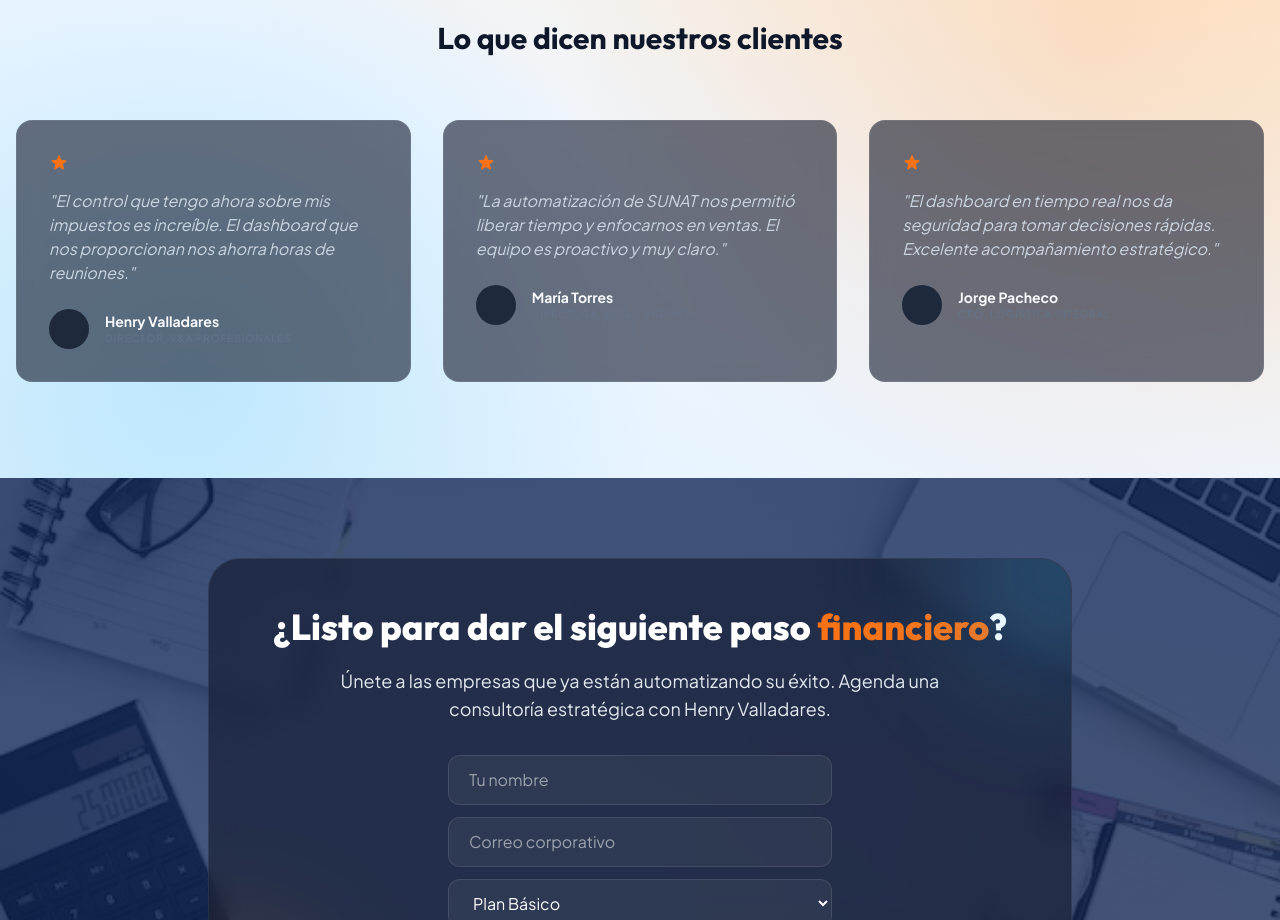
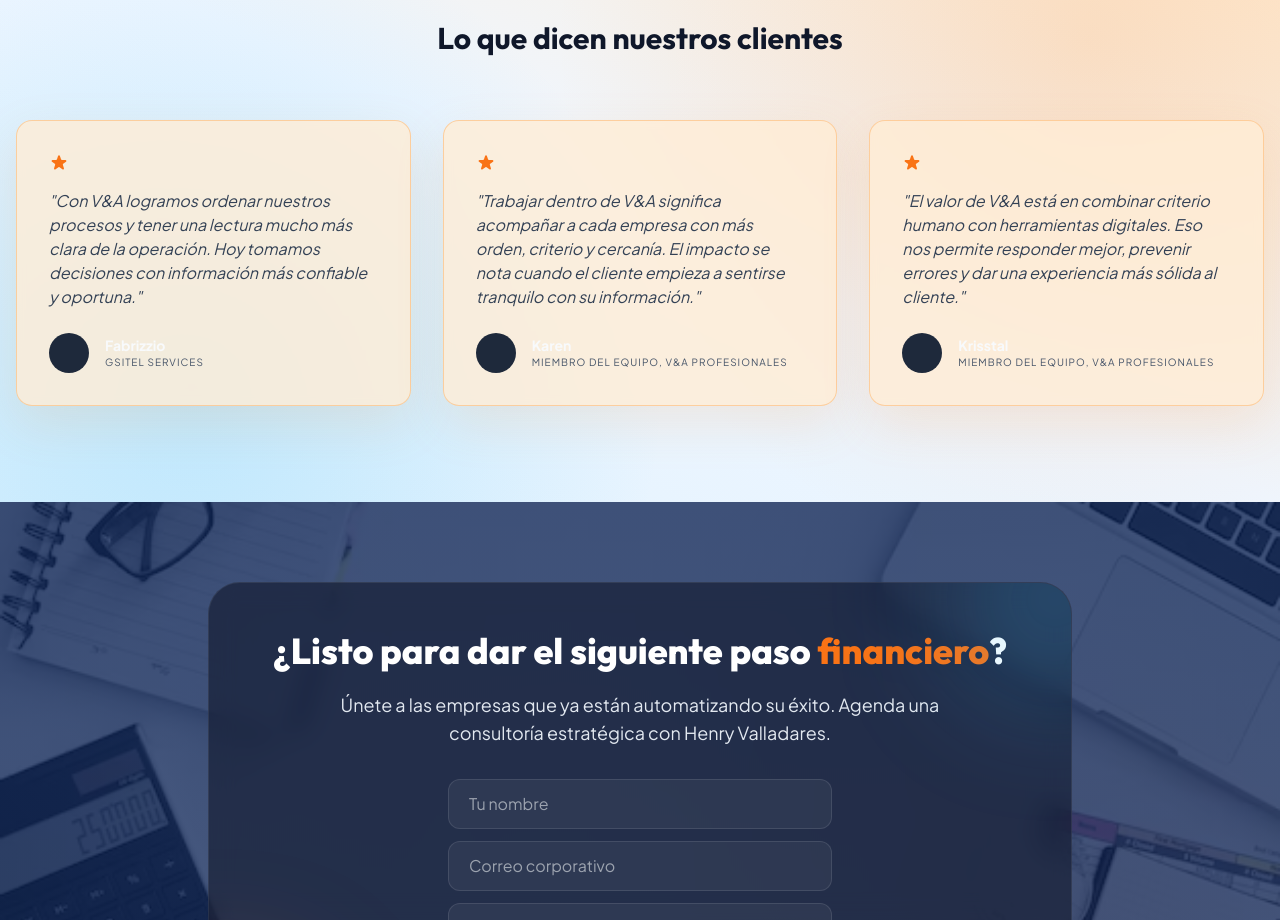
Before and after one commit to FabrizCastro/va-website, a Next.js app: page / in a window 1280 px wide. Shown: the part 6760-7680 px from the top of the page. Built offline with nearby package versions, Linux system fonts and the light colour scheme.

Commit message:
Update TestimonialsSection.tsx

```diff
--- a/components/TestimonialsSection.tsx
+++ b/components/TestimonialsSection.tsx
@@ -7,64 +7,64 @@ export default function TestimonialsSection() {
           Lo que dicen nuestros clientes
         </h2>
         <div className="grid md:grid-cols-3 gap-8">
-          <div className="glass-card p-8 rounded-2xl border border-white/5 relative">
+          <div className="p-8 rounded-2xl border border-orange-300/60 bg-orange-100/80 shadow-[0_18px_50px_rgba(251,146,60,0.14)] relative backdrop-blur-sm">
             <div className="text-brand-secondary mb-4 flex">
               <svg className="w-5 h-5 fill-current" viewBox="0 0 20 20">
                 <path d="M9.049 2.927c.3-.921 1.603-.921 1.902 0l1.07 3.292a1 1 0 00.95.69h3.462c.969 0 1.371 1.24.588 1.81l-2.8 2.034a1 1 0 00-.364 1.118l1.07 3.292c.3.921-.755 1.688-1.54 1.118l-2.8-2.034a1 1 0 00-1.175 0l-2.8 2.034c-.784.57-1.838-.197-1.539-1.118l1.07-3.292a1 1 0 00-.364-1.118L2.98 8.72c-.783-.57-.38-1.81.588-1.81h3.461a1 1 0 00.951-.69l1.07-3.292z"></path>
               </svg>
             </div>
-            <p className="text-slate-300 italic mb-6">
-              "El control que tengo ahora sobre mis impuestos es increíble. El dashboard que nos
-              proporcionan nos ahorra horas de reuniones."
+            <p className="text-slate-700 italic mb-6">
+              "Con V&amp;A logramos ordenar nuestros procesos y tener una lectura mucho más clara de
+              la operación. Hoy tomamos decisiones con información más confiable y oportuna."
             </p>
             <div className="flex items-center gap-4">
               <div className="w-10 h-10 rounded-full bg-slate-800"></div>
               <div>
-                <p className="font-bold text-sm">Henry Valladares</p>
-                <p className="text-[10px] text-slate-500 uppercase tracking-widest">
-                  Director, V&amp;A Profesionales
+                <p className="font-bold text-sm">Fabrizzio</p>
+                <p className="text-[10px] text-slate-600 uppercase tracking-widest">
+                  GSITel Services
                 </p>
               </div>
             </div>
           </div>
 
-          <div className="glass-card p-8 rounded-2xl border border-white/5 relative">
+          <div className="p-8 rounded-2xl border border-orange-300/60 bg-orange-100/80 shadow-[0_18px_50px_rgba(251,146,60,0.14)] relative backdrop-blur-sm">
             <div className="text-brand-secondary mb-4 flex">
               <svg className="w-5 h-5 fill-current" viewBox="0 0 20 20">
                 <path d="M9.049 2.927c.3-.921 1.603-.921 1.902 0l1.07 3.292a1 1 0 00.95.69h3.462c.969 0 1.371 1.24.588 1.81l-2.8 2.034a1 1 0 00-.364 1.118l1.07 3.292c.3.921-.755 1.688-1.54 1.118l-2.8-2.034a1 1 0 00-1.175 0l-2.8 2.034c-.784.57-1.838-.197-1.539-1.118l1.07-3.292a1 1 0 00-.364-1.118L2.98 8.72c-.783-.57-.38-1.81.588-1.81h3.461a1 1 0 00.951-.69l1.07-3.292z"></path>
               </svg>
             </div>
-            <p className="text-slate-300 italic mb-6">
-              "La automatización de SUNAT nos permitió liberar tiempo y enfocarnos en ventas. El
-              equipo es proactivo y muy claro."
+            <p className="text-slate-700 italic mb-6">
+              "Trabajar dentro de V&amp;A significa acompañar a cada empresa con más orden, criterio y
+              cercanía. El impacto se nota cuando el cliente empieza a sentirse tranquilo con su información."
             </p>
             <div className="flex items-center gap-4">
               <div className="w-10 h-10 rounded-full bg-slate-800"></div>
               <div>
-                <p className="font-bold text-sm">María Torres</p>
-                <p className="text-[10px] text-slate-500 uppercase tracking-widest">
-                  Directora, Retail Andino
+                <p className="font-bold text-sm">Karen</p>
+                <p className="text-[10px] text-slate-600 uppercase tracking-widest">
+                  Miembro del equipo, V&amp;A Profesionales
                 </p>
               </div>
             </div>
           </div>
 
-          <div className="glass-card p-8 rounded-2xl border border-white/5 relative">
+          <div className="p-8 rounded-2xl border border-orange-300/60 bg-orange-100/80 shadow-[0_18px_50px_rgba(251,146,60,0.14)] relative backdrop-blur-sm">
             <div className="text-brand-secondary mb-4 flex">
               <svg className="w-5 h-5 fill-current" viewBox="0 0 20 20">
                 <path d="M9.049 2.927c.3-.921 1.603-.921 1.902 0l1.07 3.292a1 1 0 00.95.69h3.462c.969 0 1.371 1.24.588 1.81l-2.8 2.034a1 1 0 00-.364 1.118l1.07 3.292c.3.921-.755 1.688-1.54 1.118l-2.8-2.034a1 1 0 00-1.175 0l-2.8 2.034c-.784.57-1.838-.197-1.539-1.118l1.07-3.292a1 1 0 00-.364-1.118L2.98 8.72c-.783-.57-.38-1.81.588-1.81h3.461a1 1 0 00.951-.69l1.07-3.292z"></path>
               </svg>
             </div>
-            <p className="text-slate-300 italic mb-6">
-              "El dashboard en tiempo real nos da seguridad para tomar decisiones rápidas. Excelente
-              acompañamiento estratégico."
+            <p className="text-slate-700 italic mb-6">
+              "El valor de V&amp;A está en combinar criterio humano con herramientas digitales. Eso nos
+              permite responder mejor, prevenir errores y dar una experiencia más sólida al cliente."
             </p>
             <div className="flex items-center gap-4">
               <div className="w-10 h-10 rounded-full bg-slate-800"></div>
               <div>
-                <p className="font-bold text-sm">Jorge Pacheco</p>
-                <p className="text-[10px] text-slate-500 uppercase tracking-widest">
-                  CFO, Logística Integral
+                <p className="font-bold text-sm">Krisstal</p>
+                <p className="text-[10px] text-slate-600 uppercase tracking-widest">
+                  Miembro del equipo, V&amp;A Profesionales
                 </p>
               </div>
             </div>
```
